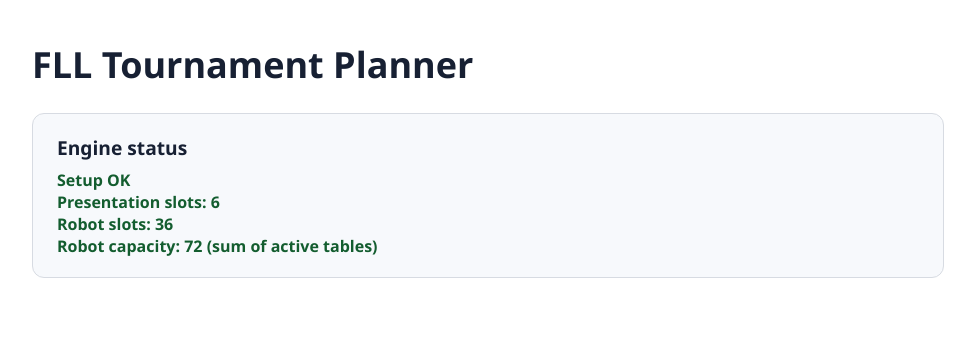
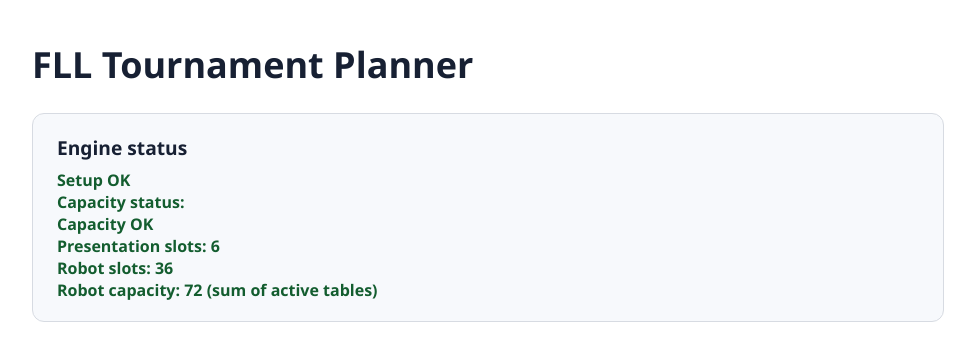
Before and after one commit to bjornendrehelgesen/FLL_tournement_planner, a React (Vite) app: page / in a window 1280 px wide. Shown: the top 360 px of the page, without its empty margins (152-1127 px from the left). Built offline with nearby package versions, Linux system fonts and the light colour scheme.

Commit message:
Add capacity feasibility check

```diff
--- a/src/App.tsx
+++ b/src/App.tsx
@@ -1,5 +1,5 @@
 import "./App.css";
-import { validateSetup } from "./engine";
+import { capacityCheck, validateSetup } from "./engine";
 import { presentationSlots } from "./engine/slots/presentationSlots";
 import { robotSlots } from "./engine/slots/robotSlots";
 import type { TournamentSetup } from "./domain";
@@ -43,6 +43,7 @@ function App() {
     (sum, slot) => sum + (slot.resources.tableIds?.length ?? 0),
     0,
   );
+  const capacityResult = capacityCheck(setup);
 
   return (
     <div className="app">
@@ -52,6 +53,16 @@ function App() {
       <section className="engine-status" aria-label="Engine status">
         <h2>Engine status</h2>
         <p>{engineStatus}</p>
+        <p>Capacity status:</p>
+        {capacityResult.ok ? (
+          <p>Capacity OK</p>
+        ) : (
+          <ul>
+            {capacityResult.errors.map((error) => (
+              <li key={error.code}>{error.code}</li>
+            ))}
+          </ul>
+        )}
         <p>Presentation slots: {presentationSlotsCount}</p>
         <p>Robot slots: {robotSlotsList.length}</p>
         <p>Robot capacity: {robotCapacity} (sum of active tables)</p>
--- a/src/domain/types.ts
+++ b/src/domain/types.ts
@@ -100,3 +100,7 @@ export type GenerateScheduleResult =
       schedule: ValidSchedule;
     }
   | { ok: false; errors: DomainError[]; suggestions: SuggestionAction[] };
+
+export type CapacityCheckResult =
+  | { ok: true }
+  | { ok: false; errors: DomainError[]; suggestions: SuggestionAction[] };
--- /dev/null
+++ b/src/engine/feasibility/capacityCheck.ts
@@ -0,0 +1,95 @@
+import type {
+  CapacityCheckResult,
+  DomainError,
+  SuggestionAction,
+  TournamentSetup,
+} from "../../domain";
+import { presentationSlots } from "../slots/presentationSlots";
+import { robotSlots } from "../slots/robotSlots";
+
+const ROBOT_MATCHES_PER_TEAM = 3;
+const PRESENTATIONS_PER_TEAM = 1;
+const MIN_GAP_FLOOR_MINUTES = 15;
+
+function buildFeasibilityError(
+  code: DomainError["code"],
+  message: string,
+  path?: string,
+  meta?: Record<string, unknown>,
+): DomainError {
+  return {
+    code,
+    message,
+    path,
+    kind: "FEASIBILITY",
+    meta,
+  };
+}
+
+export function capacityCheck(setup: TournamentSetup): CapacityCheckResult {
+  const teamCount = setup.teams.length;
+  const robotNeed = teamCount * ROBOT_MATCHES_PER_TEAM;
+  const presentationNeed = teamCount * PRESENTATIONS_PER_TEAM;
+
+  const robotSlotsList = robotSlots({
+    robotStartMs: setup.robotStartMs,
+    robotEndMs: setup.robotEndMs,
+    robotTablesCount: setup.robotTablesCount,
+    robotBreaks: setup.robotBreaks,
+  });
+  const robotCapacity = robotSlotsList.reduce(
+    (sum, slot) => sum + (slot.resources.tableIds?.length ?? 0),
+    0,
+  );
+
+  const presentationSlotsCount = presentationSlots({
+    presentationStartMs: setup.presentationStartMs,
+    presentationEndMs: setup.presentationEndMs,
+    presentationRoomsCount: setup.presentationRoomsCount,
+    presentationBreaks: setup.presentationBreaks,
+  }).length;
+  const presentationCapacity =
+    presentationSlotsCount * setup.presentationRoomsCount;
+
+  const errors: DomainError[] = [];
+  const suggestions: SuggestionAction[] = [];
+
+  if (robotCapacity < robotNeed) {
+    errors.push(
+      buildFeasibilityError(
+        "INSUFFICIENT_ROBOT_CAPACITY",
+        "Not enough robot slots to cover every team.",
+        "robotCapacity",
+        { capacity: robotCapacity, required: robotNeed },
+      ),
+    );
+    suggestions.push({ action: "INCREASE_ROBOT_TABLES" });
+    suggestions.push({ action: "EXTEND_ROBOT_END_TIME" });
+  }
+
+  if (presentationCapacity < presentationNeed) {
+    errors.push(
+      buildFeasibilityError(
+        "INSUFFICIENT_PRESENTATION_CAPACITY",
+        "Not enough presentation slots to cover every team.",
+        "presentationCapacity",
+        { capacity: presentationCapacity, required: presentationNeed },
+      ),
+    );
+    suggestions.push({ action: "INCREASE_PRESENTATION_ROOMS" });
+    suggestions.push({ action: "EXTEND_PRESENTATION_END_TIME" });
+  }
+
+  if (errors.length === 0) {
+    return { ok: true };
+  }
+
+  if (setup.minGapMinutes > MIN_GAP_FLOOR_MINUTES) {
+    suggestions.push({
+      action: "REDUCE_MIN_GAP",
+      minutes: MIN_GAP_FLOOR_MINUTES,
+    });
+  }
+
+  return { ok: false, errors, suggestions };
+}
--- a/src/engine/index.ts
+++ b/src/engine/index.ts
@@ -1,3 +1,4 @@
 export { generateSchedule } from "./generateSchedule";
+export { capacityCheck } from "./feasibility/capacityCheck";
 export { validateSetup } from "./validateSetup";
 export { validateSchedule } from "./validateSchedule";
```
Also changed, not shown: agent/todo.md (+17 -17 lines), 1 other file (tests, documents, lock files or other folders).
